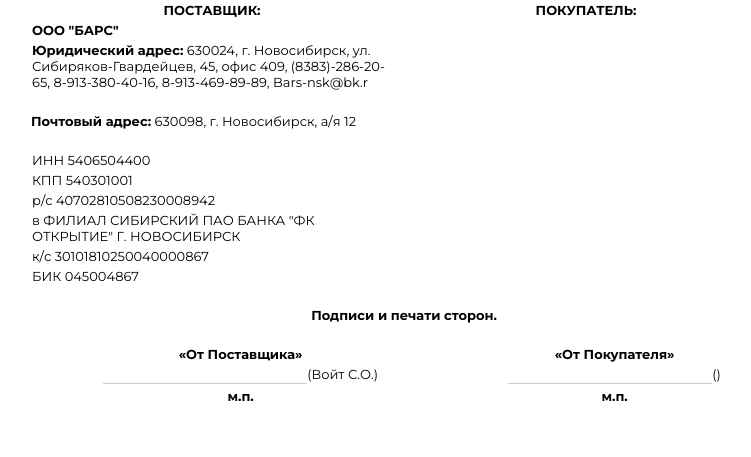
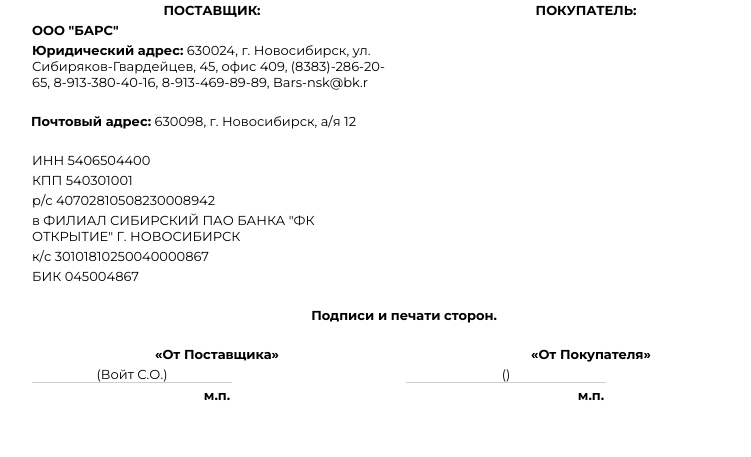
Before and after one commit to Dialjini/BarsCrm_backend, a Flask app: template app/templates/Dogovor.html in a window 1280 px wide. Shown: the part 2133-2590 px from the top of the page, without its empty margins (236-987 px from the left). After the commit the page ends 2534 px from the top, so only its background shows below. Run offline with Flask 2, Linux system fonts and the light colour scheme; the template is opened without the code that fills it, so the values that code supplies are empty; some web fonts are replaced.

Commit message:
input > div

```diff
--- a/app/static/js/card/content_card_menu.js
+++ b/app/static/js/card/content_card_menu.js
@@ -273,7 +273,6 @@ function contractContentCard(elem) {
     `
 }
 function downloadDocument(elem) {
-    console.log($(elem).attr('name'));
     let data = $(elem).attr('name').split('_');
     $.ajax({
         url: '/downloadDoc',
--- a/app/templates/Dogovor.html
+++ b/app/templates/Dogovor.html
@@ -58,7 +58,7 @@
             padding: 5px;
 
         }
-        input {
+        .bb {
             border: none;
             border-bottom: 1px solid #cecece;
             width: 200px;
@@ -184,8 +184,8 @@
                 <td class="title bold">«От Покупателя»</td>
             </tr>
             <tr>
-                <td style="text-align: center;"><input>(Войт С.О.)</td>
-                <td style="text-align: center;"><input>()</td>
+                <td style="text-align: center;"><div class="bb">(Войт С.О.)</div></td>
+                <td style="text-align: center;"><div class="bb">()</div></td>
             </tr>
             <tr>
                 <td style="text-align: center;" class="bold">м.п.</td>
--- a/app/templates/Zayavka.html
+++ b/app/templates/Zayavka.html
@@ -47,7 +47,7 @@
             padding: 5px;
 
         }
-        input {
+        .bb {
             border: none;
             border-bottom: 1px solid #cecece;
             width: 200px;
@@ -190,8 +190,8 @@
                 <td>ООО "Барс"</td>
             </tr>
             <tr>
-                <td><input style="margin: 20px 0 50px 0">Каун В.А.</td>
-                <td><input style="margin: 20px 0 50px 0">Войт С.О.</td>
+                <td><div class="bb" style="margin: 20px 0 50px 0">Каун В.А.</div></td>
+                <td><div class="bb" style="margin: 20px 0 50px 0">Войт С.О.</div></td>
             </tr>
         </table>
     </div>
```
